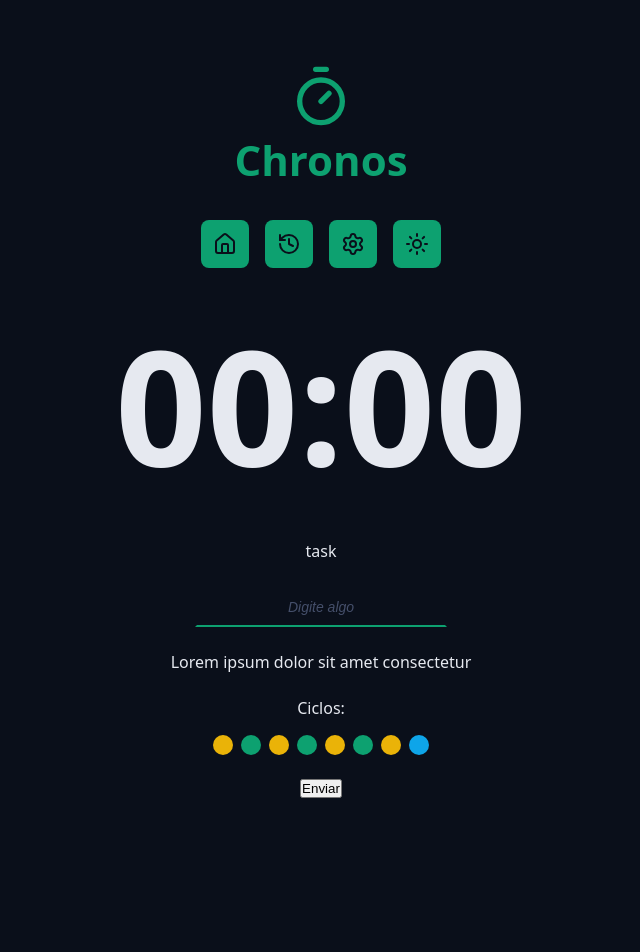
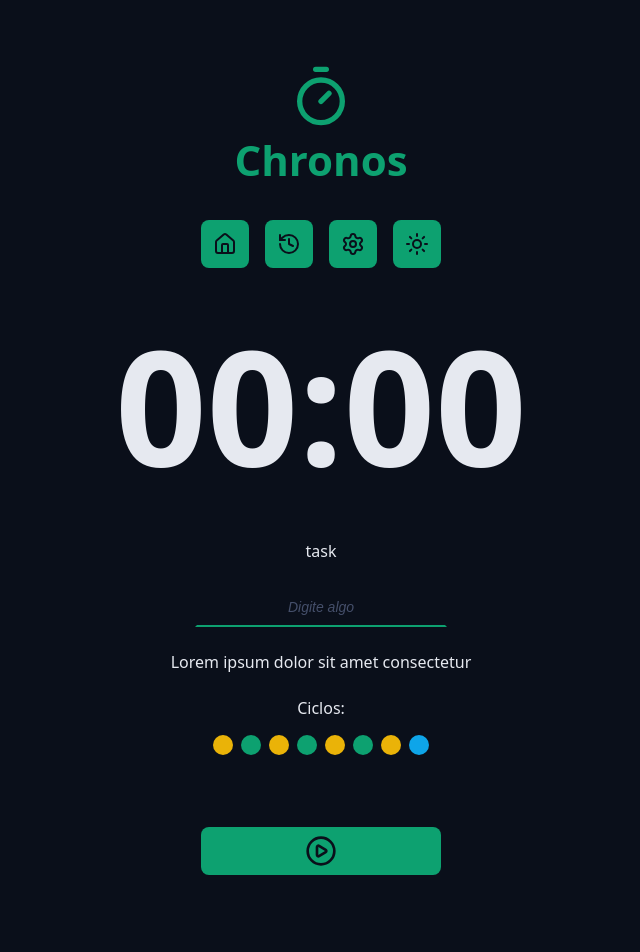
Before and after one commit to RicardoFrancoDelgado/chronos-app, a React (Vite) app: page / in a window 1280 px wide. Shown: the top 952 px of the page, without its empty margins (319-959 px from the left). Before the commit the page ends 830 px from the top, so only its background shows below. Built offline with nearby package versions, Linux system fonts and the light colour scheme.

Commit message:
feat: criando o botão de alterar o contador

```diff
--- a/src/App.tsx
+++ b/src/App.tsx
@@ -1,6 +1,8 @@
+import { PlayCircleIcon, StopCircleIcon } from "lucide-react";
 import { Container } from "./components/Container";
 import { CountDown } from "./components/CountDown";
 import { Cycles } from "./components/Cycles";
+import { DefaultButton } from "./components/DefaultButton";
 import { DefaultInput } from "./components/DefaultInput";
 import { Logo } from "./components/Logo";
 import { Menu } from "./components/Menu";
@@ -42,7 +44,8 @@
           </div>
 
           <div className="formRow">
-            <button>Enviar</button>
+            <DefaultButton icon={<PlayCircleIcon />} color="green" />
+            <DefaultButton icon={<StopCircleIcon />} color="red" />
           </div>
         </form>
       </Container>
--- /dev/null
+++ b/src/components/DefaultButton/index.tsx
@@ -0,0 +1,19 @@
+import type { ReactNode } from "react";
+import styles from "./styles.module.css";
+
+type DefaultButtonProps = {
+  icon: ReactNode;
+  color?: "green" | "red";
+} & React.ComponentProps<"button">;
+
+export function DefaultButton({
+  icon,
+  color = "green",
+  ...props
+}: DefaultButtonProps) {
+  return (
+    <button {...props} className={`${styles.button} ${styles[color]}`}>
+      {icon}
+    </button>
+  );
+}
--- /dev/null
+++ b/src/components/DefaultButton/styles.module.css
@@ -0,0 +1,39 @@
+.button {
+  border: none;
+  background: var(--primary);
+  color: var(--text-over-primary);
+
+  display: flex;
+  align-items: center;
+  justify-content: center;
+
+  margin: 4.8rem 0;
+
+  padding: 0.8rem;
+  border-radius: 0.8rem;
+
+  min-width: 24rem;
+
+  cursor: pointer;
+
+  transition: all 0.1s ease-in-out;
+}
+
+.button svg {
+  width: 3.2rem;
+  height: 3.2rem;
+}
+
+.button:hover {
+  filter: brightness(80%);
+}
+
+.green {
+  background: var(--primary);
+  color: var(--text-over-primary);
+}
+
+.red {
+  background: var(--error);
+  color: var(--text-over-error);
+}
```
